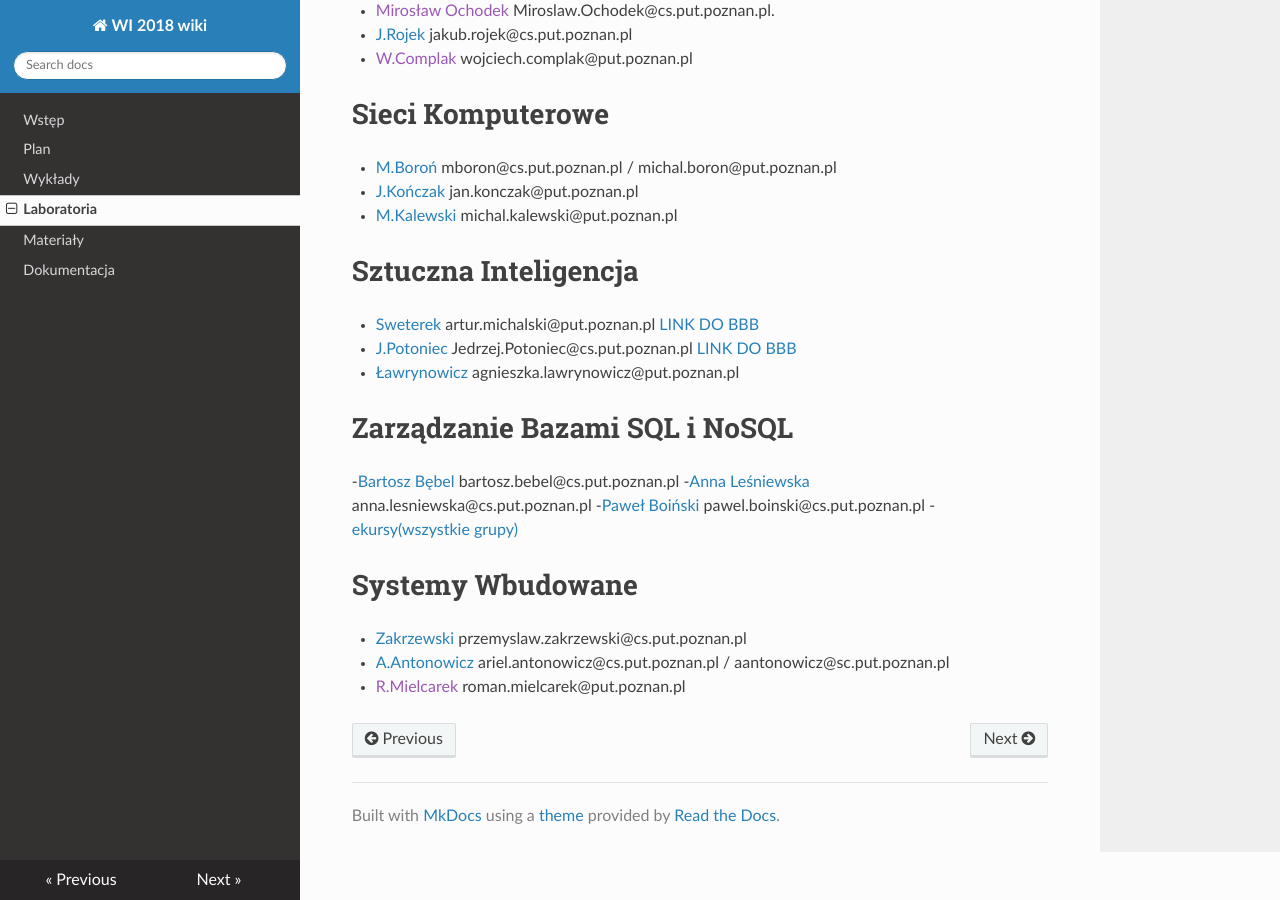
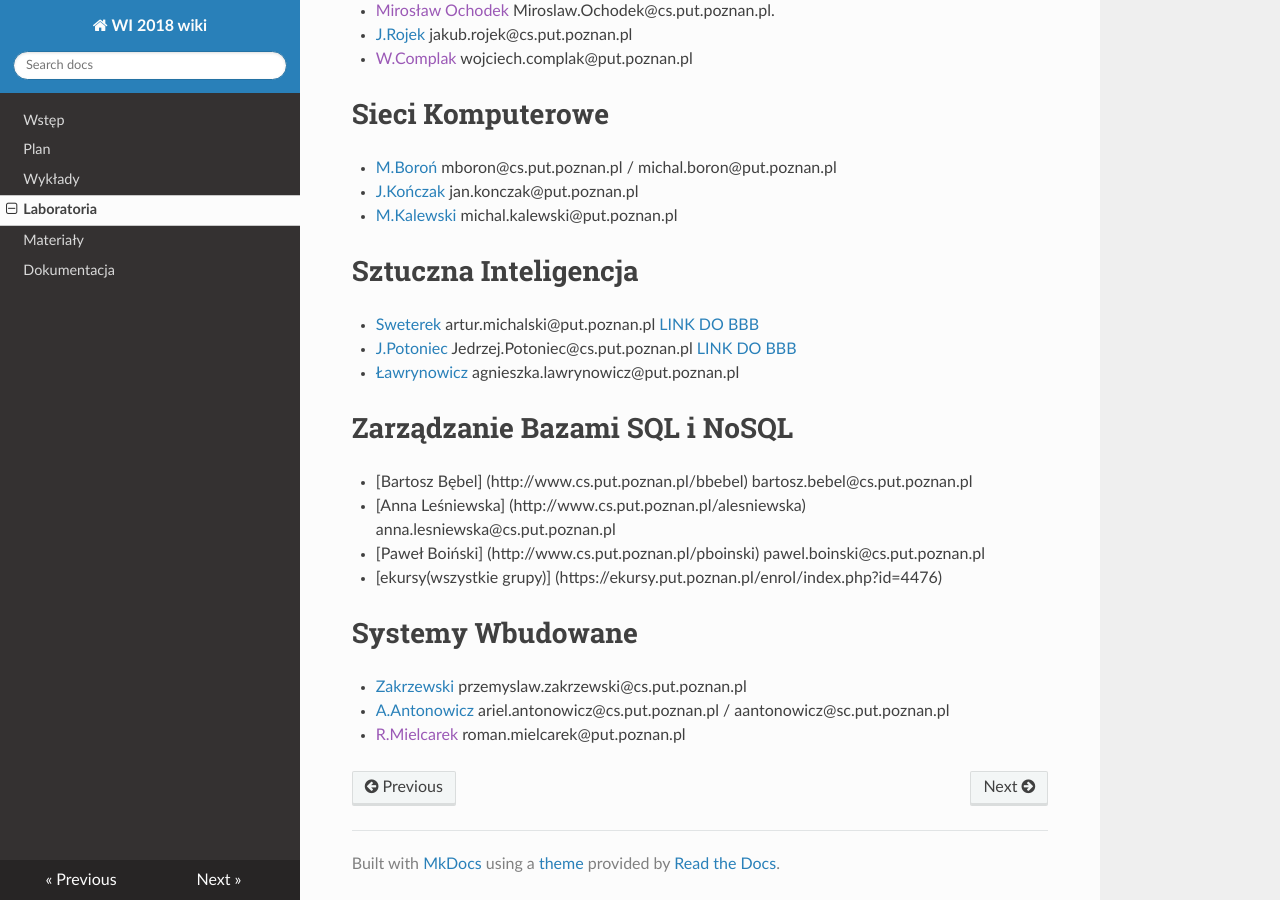
Before and after one commit to PUT-WI-18/wi18-wiki-sem5, an MkDocs documentation site: the page built from docs/laboratoria.md, in a window 1280 px wide and 900 px high, scrolled down 600 px. Built offline with MkDocs 1.6.1, drawn with Linux system fonts in a browser that asks for light colours; nearby versions of some CDN libraries; part of the change alters nothing that is shown.

Commit message:
Update laboratoria.md

```diff
--- a/docs/laboratoria.md
+++ b/docs/laboratoria.md
@@ -31,10 +31,10 @@
 - [Ławrynowicz](http://www.cs.put.poznan.pl/si/) agnieszka.lawrynowicz@put.poznan.pl
 
 # Zarządzanie Bazami SQL i NoSQL
--[Bartosz Bębel](www.cs.put.poznan.pl/bbebel) bartosz.bebel@cs.put.poznan.pl
--[Anna Leśniewska](www.cs.put.poznan.pl/alesniewska) anna.lesniewska@cs.put.poznan.pl
--[Paweł Boiński](www.cs.put.poznan.pl/pboinski) pawel.boinski@cs.put.poznan.pl
--[ekursy(wszystkie grupy)](https://ekursy.put.poznan.pl/enrol/index.php?id=4476)
+- [Bartosz Bębel] (http://www.cs.put.poznan.pl/bbebel) bartosz.bebel@cs.put.poznan.pl
+- [Anna Leśniewska] (http://www.cs.put.poznan.pl/alesniewska) anna.lesniewska@cs.put.poznan.pl
+- [Paweł Boiński] (http://www.cs.put.poznan.pl/pboinski) pawel.boinski@cs.put.poznan.pl
+- [ekursy(wszystkie grupy)] (https://ekursy.put.poznan.pl/enrol/index.php?id=4476)
 
 # Systemy Wbudowane
 - [Zakrzewski](http://www.cs.put.poznan.pl/pzakrzewski/sw.html) przemyslaw.zakrzewski@cs.put.poznan.pl
```
